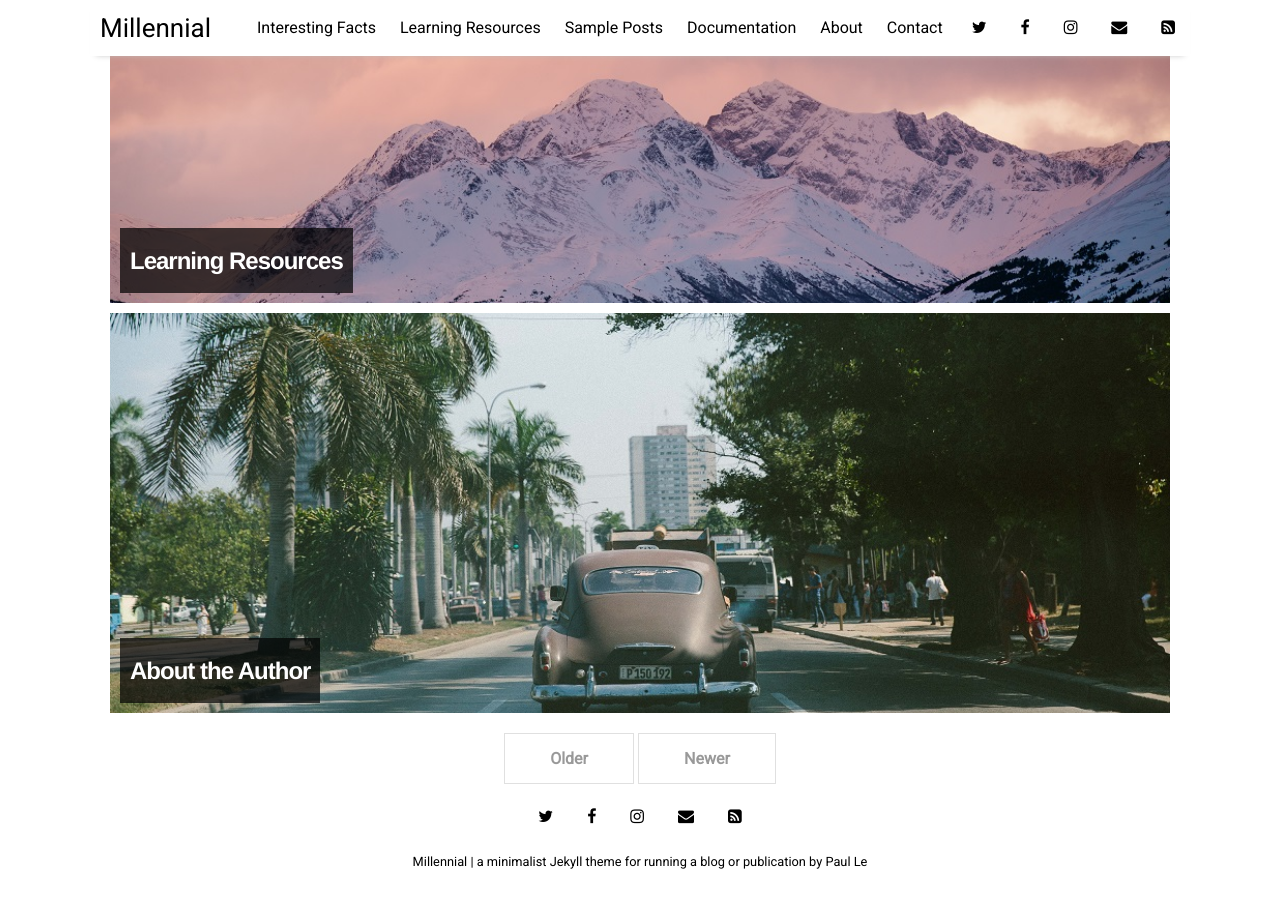
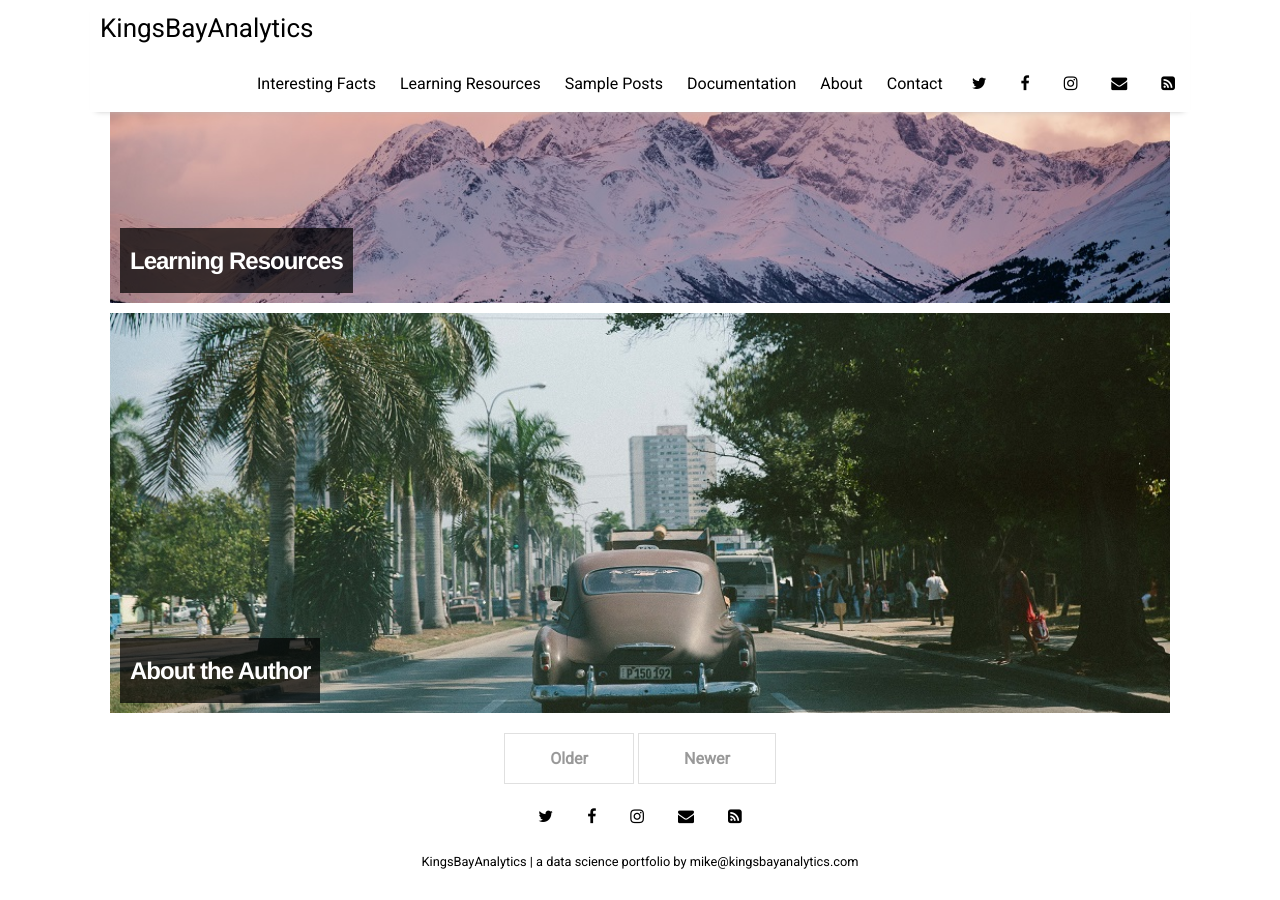
Before and after one commit to kingsbayanalytics/kba.github.io, a Jekyll site: the page built from index.html, in a window 1280 px wide and 900 px high, scrolled down 1398 px. Built offline with Jekyll 4.4.1, drawn with Linux system fonts in a browser that asks for light colours; nearby versions of some CDN libraries; the list of posts is cut into pages by our own code.

Commit message:
config update

```diff
--- a/_config.yml
+++ b/_config.yml
@@ -10,9 +10,9 @@
 plugins:             [jekyll-paginate, jekyll-sitemap, jekyll-feed, jekyll-seo-tag]
 
 # Customise atom feed settings (this is where Jekyll-Feed gets configuration information)
-title:		           "Millennial"
-description:	       "a minimalist Jekyll theme for running a blog or publication"
-author:              "Paul Le"
+title:		           "KingsBayAnalytics"
+description:	       "a data science portfolio"
+author:              "mike@kingsbayanalytics.com"
 
 # RSS 2.0 can be used instead of Atom by uncommenting following two lines
 #feed:
```
